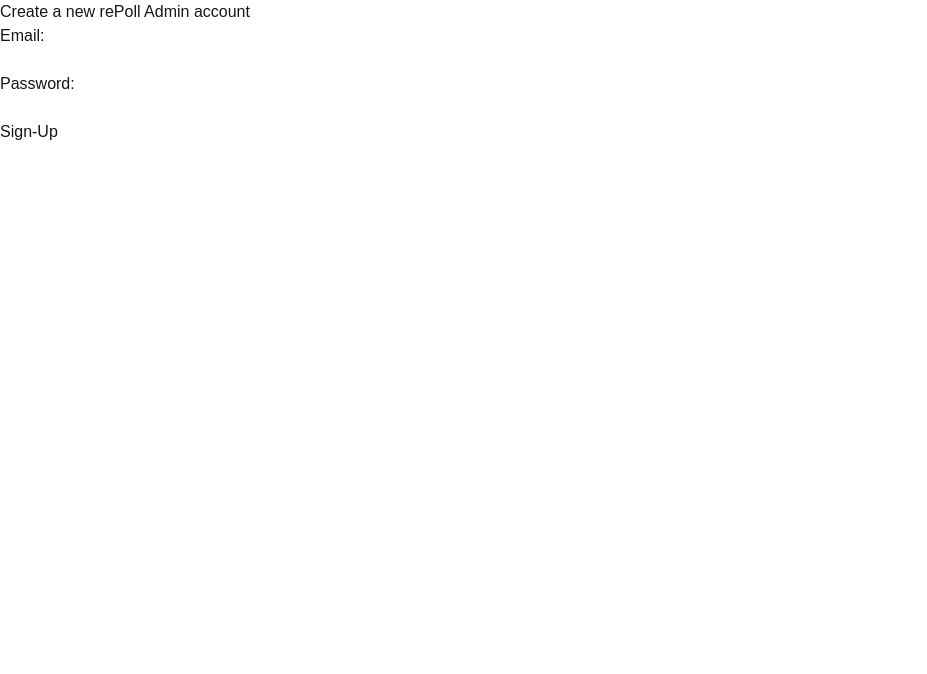
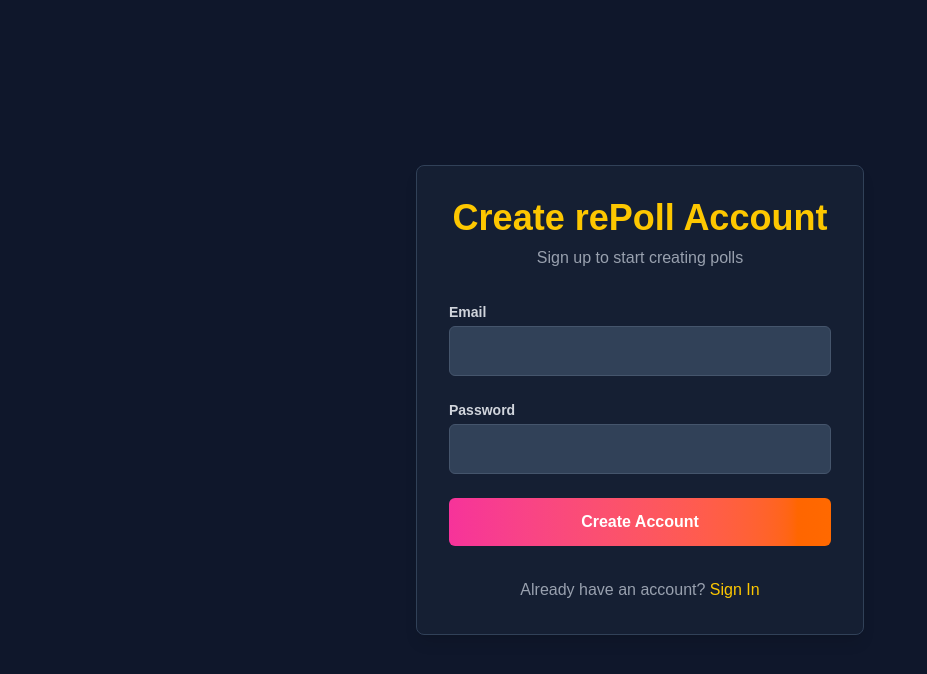
Before and after one commit to Arun-s21/repoll, a Next.js app: page /admin/sign-up in a window 1280 px wide. Shown: the top 674 px of the page, without its empty margins (0-927 px from the left). Built offline with nearby package versions, Linux system fonts and the light colour scheme.

Commit message:
Styled sign-in,sign-up,landing page and poll results page

```diff
--- a/src/app/admin/poll/[pollId]/page.tsx
+++ b/src/app/admin/poll/[pollId]/page.tsx
@@ -1,8 +1,118 @@
+'use client';
+
+import { useEffect, useState } from 'react';
+import { useParams } from 'next/navigation';
+import axios from 'axios';
+import { BarChart, Bar, XAxis, YAxis, Tooltip, ResponsiveContainer } from 'recharts';
+import Link from 'next/link';
+
+type OptionType = {
+  _id: string;
+  text: string;
+  votes: number;
+};
+
+type PollType = {
+  _id: string;
+  question: string;
+  options: OptionType[];
+  expiresAt: string;
+};
+
 export default function AdminPollPage() {
+  const params = useParams<{ pollId: string }>();
+  const [poll, setPoll] = useState<PollType | null>(null);
+  const [isLoading, setIsLoading] = useState(true);
+  const [error, setError] = useState<string | null>(null);
+
+  useEffect(() => {
+    const fetchPoll = async () => {
+      const { pollId } = params;
+      if (!pollId) return;
+      try {
+        const response = await axios.get(`/api/poll/${pollId}`);
+        setPoll(response.data.poll);
+      } catch (err: any) {
+        setError(err.response?.data?.message || 'Failed to load poll.');
+      } finally {
+        setIsLoading(false);
+      }
+    };
+
+    if (params.pollId) {
+      fetchPoll();
+    }
+  }, [params.pollId]);
+
+  const publicUrl = poll ? `${window.location.origin}/poll/${poll._id}` : '';
+
+  const copyToClipboard = () => {
+    navigator.clipboard.writeText(publicUrl);
+    alert('Poll link copied to clipboard!');
+  };
+
+  if (isLoading) {
+    return (
+      <div className="flex justify-center items-center min-h-screen bg-slate-900">
+        <div className="w-12 h-12 border-4 border-pink-500 border-t-transparent rounded-full animate-spin"></div>
+      </div>
+    );
+  }
+
+  if (error || !poll) {
+    return (
+      <div className="flex flex-col justify-center items-center min-h-screen bg-slate-900 text-white p-4 text-center">
+        <h2 className="text-2xl font-bold text-red-500 mb-4">Error</h2>
+        <p className="text-gray-300">{error || 'Poll not found.'}</p>
+        <Link href="/admin/dashboard" className="mt-6 text-yellow-400 hover:underline">
+          Back to Dashboard
+        </Link>
+      </div>
+    );
+  }
+
   return (
-    <div>
-      <h1>Admin View for Poll</h1>
-      <p>This is where the poll results will be displayed.</p>
+    <div className="flex flex-col items-center min-h-screen bg-slate-900 text-white p-4 md:p-8">
+      <div className="w-full max-w-4xl p-8 bg-slate-800/50 border border-slate-700 rounded-lg shadow-lg backdrop-blur-sm">
+        <div className="mb-6">
+          <h1 className="text-3xl font-bold text-yellow-400 mb-2">{poll.question}</h1>
+          <p className="text-sm text-gray-400">
+            Poll ends at: {new Date(poll.expiresAt).toLocaleString()}
+          </p>
+        </div>
+
+        <div className="mb-8">
+          <label className="block text-sm font-semibold text-gray-300 mb-2">
+            Shareable Link
+          </label>
+          <div className="flex items-center">
+            <input
+              type="text"
+              value={publicUrl}
+              readOnly
+              className="w-full p-2 bg-slate-700 border border-slate-600 rounded-l-md text-gray-200"
+            />
+            <button
+              onClick={copyToClipboard}
+              className="bg-yellow-400 text-slate-900 font-semibold px-4 py-2 rounded-r-md hover:bg-yellow-500 transition-colors"
+            >
+              Copy
+            </button>
+          </div>
+        </div>
+
+        <div>
+          <h2 className="text-2xl font-semibold text-gray-300 mb-4">Live Results</h2>
+          <ResponsiveContainer width="100%" height={400}>
+            <BarChart data={poll.options} layout="vertical" margin={{ left: 50 }}>
+              <XAxis type="number" stroke="#94a3b8" allowDecimals={false} />
+              <YAxis type="category" dataKey="text" width={150} stroke="#94a3b8" />
+              <Tooltip cursor={{fill: 'rgba(255,255,255,0.1)'}} contentStyle={{backgroundColor: '#1e293b', border: '1px solid #334155'}}/>
+              <Bar dataKey="votes" fill="#facc15" />
+            </BarChart>
+          </ResponsiveContainer>
+        </div>
+      </div>
     </div>
   );
 }
--- a/src/app/admin/sign-in/page.tsx
+++ b/src/app/admin/sign-in/page.tsx
@@ -3,6 +3,7 @@
 import { useState } from 'react';
 import axios from 'axios';
 import { useRouter } from 'next/navigation';
+import Link from 'next/link';
 
 export default function AdminSignInPage() {
   const router = useRouter();
@@ -32,35 +33,68 @@
   };
 
   return (
+    <div className="flex flex-col items-center justify-center min-h-screen bg-slate-900 text-white p-4">
+      <div className="w-full max-w-md p-8 space-y-8 bg-slate-800/50 border border-slate-700 rounded-lg shadow-lg backdrop-blur-sm">
+        <div className="text-center">
+          <h1 className="text-4xl font-bold text-yellow-400">
+            rePoll Sign-In
+          </h1>
+          <p className="mt-2 text-gray-400">
+            Welcome back. Please sign in to continue.
+          </p>
+        </div>
+        <form onSubmit={onSubmit} className="space-y-6">
           <div>
-      <h1>rePoll Sign-In</h1>
-      <form onSubmit={onSubmit}>
-        <div>
-          <label htmlFor="email">Email:</label>
-          <br />
+            <label
+              htmlFor="email"
+              className="block text-sm font-semibold text-gray-300"
+            >
+              Email
+            </label>
             <input
               id="email"
               type="email"
               value={email}
               onChange={(e) => setEmail(e.target.value)}
+              className="w-full mt-1 p-3 bg-slate-700 border border-slate-600 rounded-md text-gray-200 focus:outline-none focus:ring-2 focus:ring-pink-500"
               required
             />
           </div>
-        <div style={{ marginTop: '1rem' }}>
-          <label htmlFor="password">Password:</label>
-          <br />
+
+          <div>
+            <label
+              htmlFor="password"
+              className="block text-sm font-semibold text-gray-300"
+            >
+              Password
+            </label>
             <input
               id="password"
               type="password"
               value={password}
               onChange={(e) => setPassword(e.target.value)}
+              className="w-full mt-1 p-3 bg-slate-700 border border-slate-600 rounded-md text-gray-200 focus:outline-none focus:ring-2 focus:ring-pink-500"
               required
             />
           </div>
-        <button type="submit" disabled={isSubmitting} style={{ marginTop: '1rem' }}>
+
+          <button
+            type="submit"
+            disabled={isSubmitting}
+            className="w-full py-3 font-semibold text-white bg-gradient-to-r from-pink-500 to-orange-500 rounded-md hover:opacity-90 transition-opacity disabled:opacity-50"
+          >
             {isSubmitting ? 'Signing In...' : 'Sign In'}
           </button>
         </form>
+        <div className="text-center text-gray-400">
+          <p>
+            Don&apos;t have an account?{' '}
+            <Link href="/admin/sign-up" className="text-yellow-400 hover:underline">
+              Sign Up
+            </Link>
+          </p>
+        </div>
+      </div>
     </div>
   );
 }
--- a/src/app/admin/sign-up/page.tsx
+++ b/src/app/admin/sign-up/page.tsx
@@ -3,6 +3,7 @@
 import { use, useState } from "react";
 import axios from "axios";
 import { useRouter } from "next/navigation";
+import Link from "next/link";
 
 export default function AdminSignUpPage(){
 
@@ -40,37 +41,69 @@
 
     };
 
-
-    return(
-
+ return (
+    <div className="flex flex-col items-center justify-center min-h-screen bg-slate-900 text-white p-4">
+      <div className="w-full max-w-md p-8 space-y-8 bg-slate-800/50 border border-slate-700 rounded-lg shadow-lg backdrop-blur-sm">
+        <div className="text-center">
+          <h1 className="text-4xl font-bold text-yellow-400">
+            Create rePoll Account
+          </h1>
+          <p className="mt-2 text-gray-400">
+            Sign up to start creating polls
+          </p>
+        </div>
+        <form onSubmit={onSubmit} className="space-y-6">
           <div>
-            <h1>Create a new rePoll Admin account</h1>
-            <form onSubmit={onSubmit}>
-                <div>
-                    <label htmlFor='email'>Email:</label>
-                    <br/>
-                    <input id='email' type='email' value={email} onChange={(e)=>{setEmail(e.target.value)}} required />
-
+            <label
+              htmlFor="email"
+              className="block text-sm font-semibold text-gray-300"
+            >
+              Email
+            </label>
+            <input
+              id="email"
+              type="email"
+              value={email}
+              onChange={(e) => setEmail(e.target.value)}
+              className="w-full mt-1 p-3 bg-slate-700 border border-slate-600 rounded-md text-gray-200 focus:outline-none focus:ring-2 focus:ring-pink-500"
+              required
+            />
           </div>
 
           <div>
-                    <label htmlFor='password'>Password:</label>
-                    <br/>
-                    <input id='password' type='password' value={password} onChange={(e)=>{setPassword(e.target.value)}} required />
-
+            <label
+              htmlFor="password"
+              className="block text-sm font-semibold text-gray-300"
+            >
+              Password
+            </label>
+            <input
+              id="password"
+              type="password"
+              value={password}
+              onChange={(e) => setPassword(e.target.value)}
+              className="w-full mt-1 p-3 bg-slate-700 border border-slate-600 rounded-md text-gray-200 focus:outline-none focus:ring-2 focus:ring-pink-500"
+              required
+            />
           </div>
 
-                <button type='submit' disabled={isSubmitting}>{isSubmitting ? 'Creating...':'Sign-Up'}</button>
-
-
+          <button
+            type="submit"
+            disabled={isSubmitting}
+            className="w-full py-3 font-semibold text-white bg-gradient-to-r from-pink-500 to-orange-500 rounded-md hover:opacity-90 transition-opacity disabled:opacity-50"
+          >
+            {isSubmitting ? 'Creating...' : 'Create Account'}
+          </button>
         </form>
-
-
-
-
+        <div className="text-center text-gray-400">
+          <p>
+            Already have an account?{' '}
+            <Link href="/admin/sign-in" className="text-yellow-400 hover:underline">
+              Sign In
+            </Link>
+          </p>
         </div>
-
+      </div>
+    </div>
   );
-
-
 }
--- a/src/app/page.tsx
+++ b/src/app/page.tsx
@@ -1,22 +1,51 @@
-'use client'
+'use client';
+
 import { useRouter } from "next/navigation";
 import Link from "next/link";
+
 export default function Home() {
+  const router = useRouter();
 
-  const router = useRouter();
-  const onSubmit = ()=>{
-    alert('Redirecting you to the sign-up page...Please wait');
+  // A simple handler to guide new users to the sign-up page
+  const handleGetStarted = () => {
     router.push('/admin/sign-up');
-
-  }
+  };
 
   return (
-    <div>
-   <h1>This is the landing page for rePoll</h1>
-   <button onClick={onSubmit}>sign-up</button>
-    <Link href='/admin/create-poll'>Create a new poll</Link>
-    <Link href='/admin/dashboard'> Go to dashboard</Link>
+    // Main container with dark background and centered content
+    <div className="flex flex-col items-center justify-center min-h-screen bg-slate-900 text-white p-4">
 
-   </div>
+      {/* Navbar Section */}
+      <nav className="w-full max-w-5xl mx-auto flex justify-between items-center py-4">
+        <h1 className="text-2xl font-bold text-yellow-400">RePoll</h1>
+        <div>
+          <Link href="/admin/sign-in" className="bg-yellow-400 text-slate-900 font-semibold px-4 py-2 rounded-md hover:bg-yellow-500 transition-colors mr-4">
+    Admin Sign In
+          </Link>
+
+
+        </div>
+      </nav>
+
+      {/* Main Content Section */}
+      <main className="flex flex-col items-center justify-center text-center flex-grow">
+        <h2 className="text-5xl md:text-7xl font-extrabold mb-4">
+          Create <span className="text-yellow-400">Live Polls</span>, Instantly.
+        </h2>
+        <p className="text-lg text-gray-400 mb-8 max-w-2xl">
+          Engage your audience with real-time anonymous polls. Perfect for classrooms, live events, and streams.
+        </p>
+
+
+        <button
+          onClick={handleGetStarted}
+          className="px-8 py-4 font-bold text-white bg-gradient-to-r from-pink-500 to-orange-500 rounded-md hover:opacity-90 transition-opacity text-lg"
+        >
+          Get Started for Free
+        </button>
+      </main>
+
+
+    </div>
   );
 }
```
Lines whose indentation alone changed are shown as unchanged.
